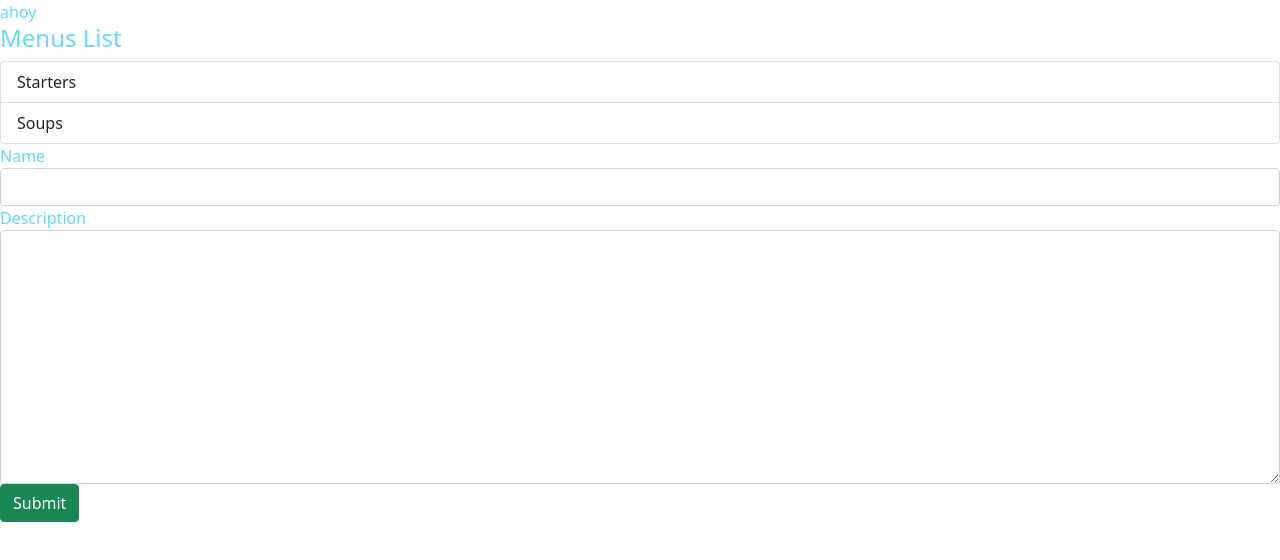
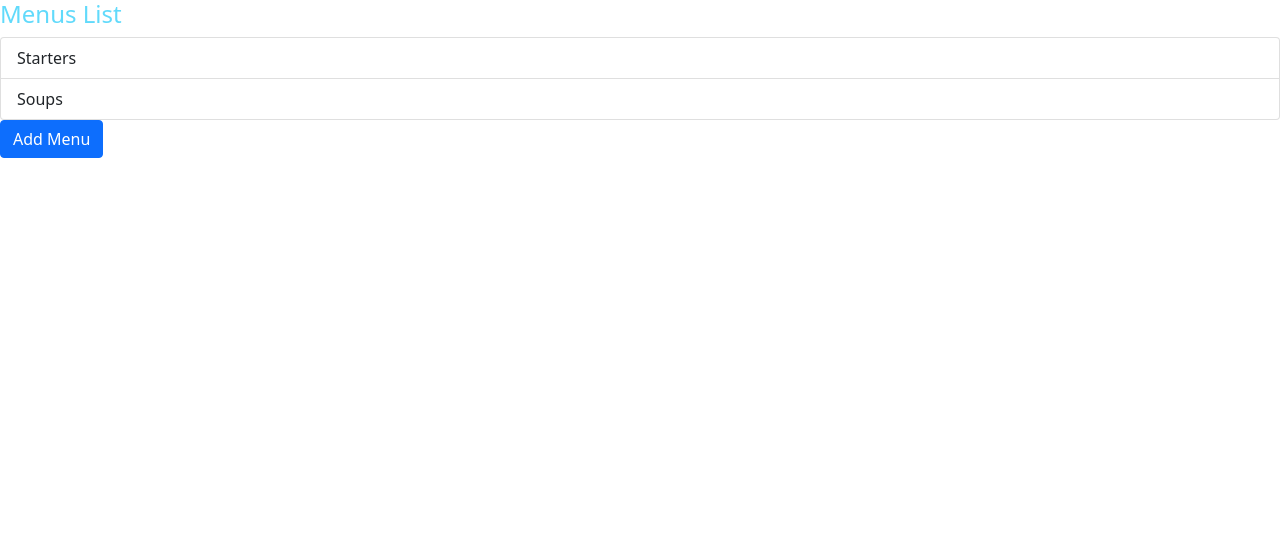
Before and after one commit to samubalazs/restaurant-menu, a React (Create React App) app: page / in a window 1280 px wide. Shown: the top 560 px of the page. Built offline with nearby package versions, Linux system fonts and the light colour scheme.

Commit message:
review init method, modal input added

```diff
--- a/src/App.js
+++ b/src/App.js
@@ -6,7 +6,6 @@ import MenuList from "./components/MenuList";
 function App() {
   return (
     <div>
-      ahoy
       <MenuList />
     </div>
   );
--- a/src/actions/menus.js
+++ b/src/actions/menuActions.js
@@ -3,8 +3,10 @@ import { RETRIEVE_MENUS, CREATE_MENU, UPDATE_MENU, DELETE_MENU } from "./types";
 import menuList from "./initMenu";
 
 export const initLocalStorage = () => {
-  window.localStorage.clear();
-  window.localStorage.setItem("menuList", JSON.stringify(menuList));
+  if (!window.localStorage.getItem("menuList")) {
+    window.localStorage.clear();
+    window.localStorage.setItem("menuList", JSON.stringify(menuList));
+  }
 };
 
 export const retrieveMenus = () => async (dispatch) => {
--- a/src/components/MenuList.js
+++ b/src/components/MenuList.js
@@ -1,6 +1,11 @@
 import React, { useState, useEffect, useRef } from "react";
 import { useDispatch, useSelector } from "react-redux";
-import { initLocalStorage, retrieveMenus, createMenu } from "../actions/menus";
+import { Button, Modal } from "react-bootstrap";
+import {
+  initLocalStorage,
+  retrieveMenus,
+  createMenu,
+} from "../actions/menuActions";
 
 const MenuList = () => {
   const menus = useSelector((state) => state.menus);
@@ -16,6 +21,11 @@ const MenuList = () => {
     description: "",
   };
   const [menuGroup, setMenu] = useState(initialMenuState);
+
+  const [show, setShow] = useState(false);
+
+  const handleClose = () => setShow(false);
+  const handleShow = () => setShow(true);
 
   const nameInputRef = useRef();
   const descriptionInputRef = useRef();
@@ -35,7 +45,8 @@ const MenuList = () => {
 
     dispatch(createMenu(name, description))
       .then(retrieveMenus())
-      .then(resetFields());
+      .then(resetFields())
+      .then(handleClose());
   };
 
   return (
@@ -50,7 +61,18 @@ const MenuList = () => {
               </li>
             ))}
         </ul>
+        <Button variant="primary" onClick={handleShow}>
+          Add Menu
+        </Button>
 
+        <div>
+          <Modal show={show} onHide={handleClose} centered animation={false}>
+            <Modal.Header closeButton>
+              <Modal.Title id="contained-modal-title-vcenter">
+                Modal heading
+              </Modal.Title>
+            </Modal.Header>
+            <Modal.Body>
               <div className="form-group">
                 <label htmlFor="name">Name</label>
                 <input
@@ -79,10 +101,17 @@ const MenuList = () => {
                   ref={descriptionInputRef}
                 />
               </div>
-
-        <button onClick={saveMenu} className="btn btn-success">
+            </Modal.Body>
+            <Modal.Footer>
+              <Button variant="outline-success" onClick={saveMenu}>
                 Submit
-        </button>
+              </Button>
+              <Button variant="outline-danger" onClick={handleClose}>
+                Close
+              </Button>
+            </Modal.Footer>
+          </Modal>
+        </div>
       </div>
     </div>
   );
--- a/src/reducers/index.js
+++ b/src/reducers/index.js
@@ -1,5 +1,5 @@
 import { combineReducers } from "redux";
-import menus from "./menus";
+import menus from "./menuReducers";
 
 export default combineReducers({
   menus,
```
Also changed, not shown: src/reducers/menuReducers.js (renamed from src/reducers/menus.js). Lines whose indentation alone changed are shown as unchanged.
